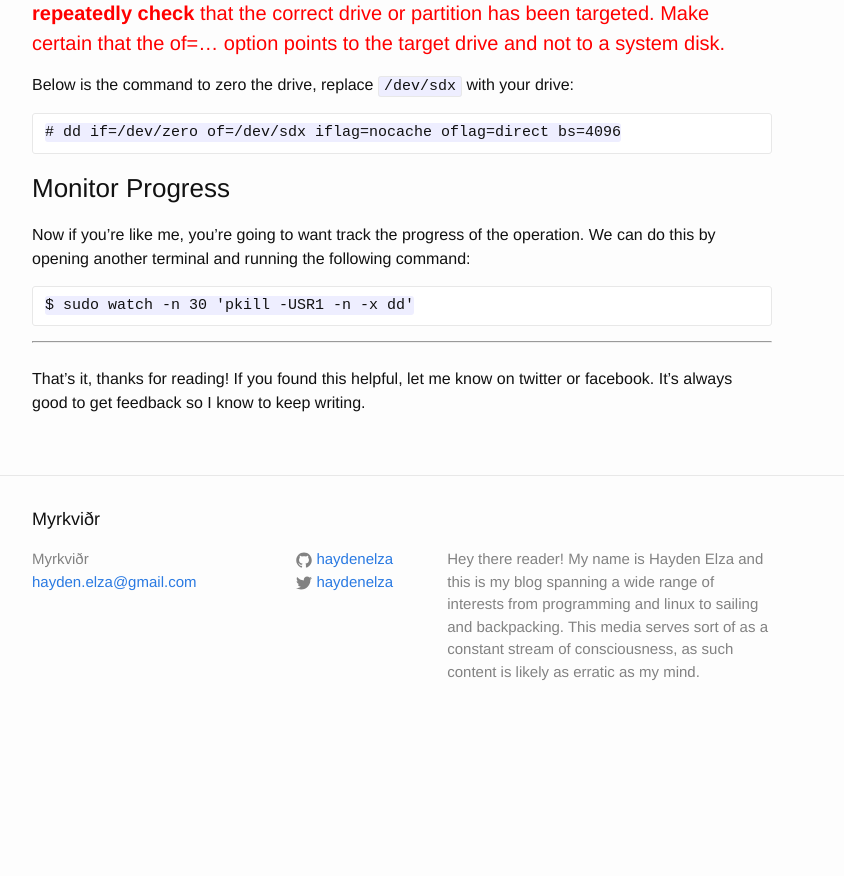
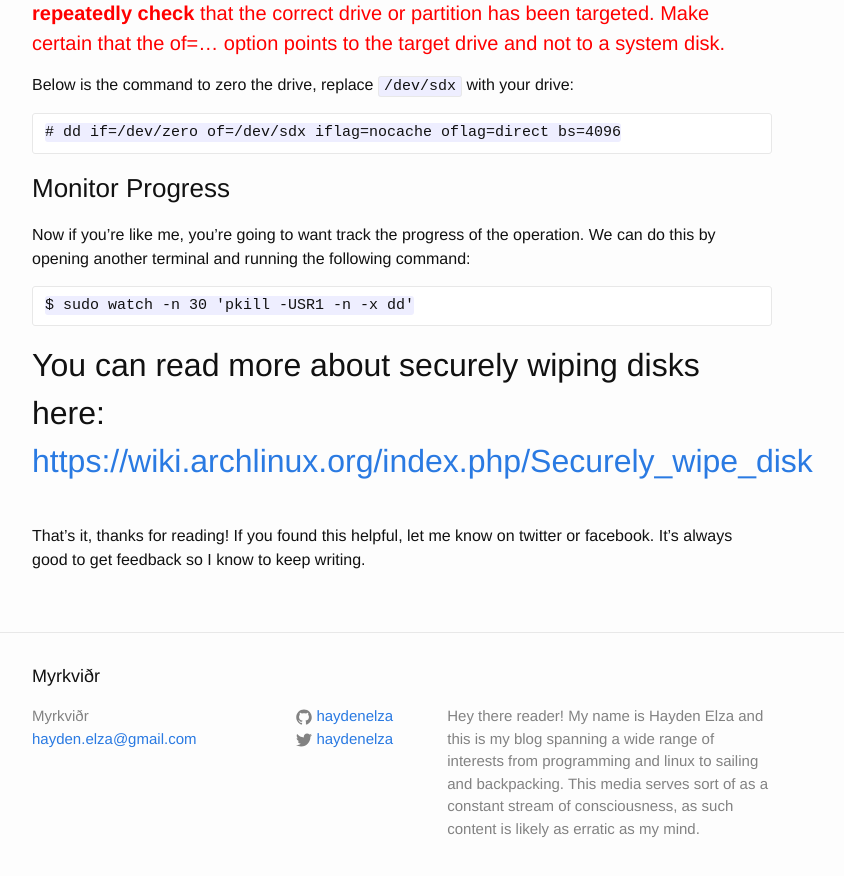
Before and after one commit to HaydenElza/blog, a Jekyll site: the page built from _posts/2015-04-19-Zero.md, in a window 1280 px wide and 900 px high, scrolled down 1089 px. Shown: the top 876 px of the window, without its empty margins (238-1082 px from the left). Built offline with Jekyll 4.4.1, drawn with Linux system fonts in a browser that asks for light colours; before the commit the page ends 1832 px from its top, so only the background shows below that.

Commit message:
Added resource link.

```diff
--- a/_posts/2015-04-19-Zero.md
+++ b/_posts/2015-04-19-Zero.md
@@ -52,6 +52,7 @@ Now if you’re like me, you’re going to want track the progress of the operat
 $ sudo watch -n 30 'pkill -USR1 -n -x dd'
 ~~~
 
+You can read more about securely wiping disks here: [https://wiki.archlinux.org/index.php/Securely_wipe_disk](https://wiki.archlinux.org/index.php/Securely_wipe_disk)
 ---
 <br>
 That’s it, thanks for reading! If you found this helpful, let me know on twitter or facebook. It’s always good to get feedback so I know to keep writing.
```
